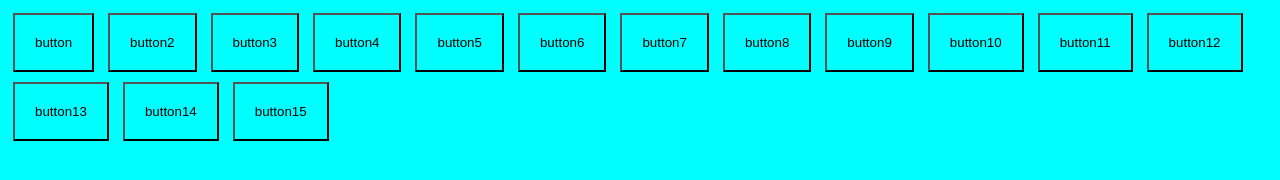
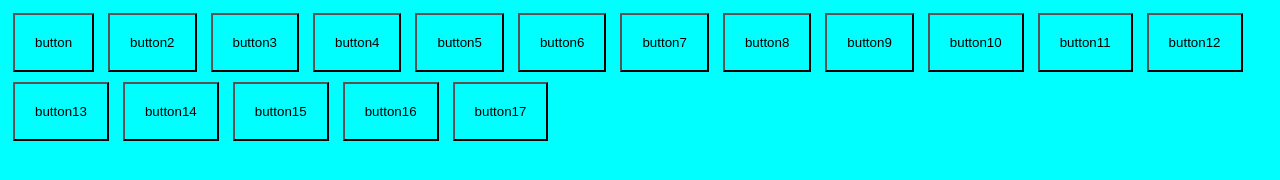
Before and after one commit to aedan333/Click-Box, a plain HTML site: page index.html in a window 1280 px wide. Drawn offline with Linux system fonts and the light colour scheme.

Commit message:
Added more buttons: 16, 17

```diff
--- a/index.html
+++ b/index.html
@@ -27,6 +27,8 @@
         <button class="button13">button13</button>
         <button class="button14">button14</button>
         <button class="button15">button15</button>
+        <button class="button16">button16</button>
+        <button class="button17">button17</button>
 
 
 
--- a/scripts7.js
+++ b/scripts7.js
@@ -57,7 +57,15 @@ $(function(){
     });
 
     $(".button15").click(function(){
-    alert("The last button... So far")
+    alert("Good job!")
+    });
+
+    $(".button16").click(function(){
+    alert("Bad job!")
+    });
+
+    $(".button17").click(function(){
+    alert("You did ok")
     });
 
 });
--- a/styles7.css
+++ b/styles7.css
@@ -106,3 +106,17 @@ body {
 	padding: 20px;
 	margin: 5px;
 }
+
+.button16 {
+	background: #00ffff;
+	border-color: black;
+	padding: 20px;
+	margin: 5px;
+}
+
+.button17 {
+	background: #00ffff;
+	border-color: black;
+	padding: 20px;
+	margin: 5px;
+}
```
